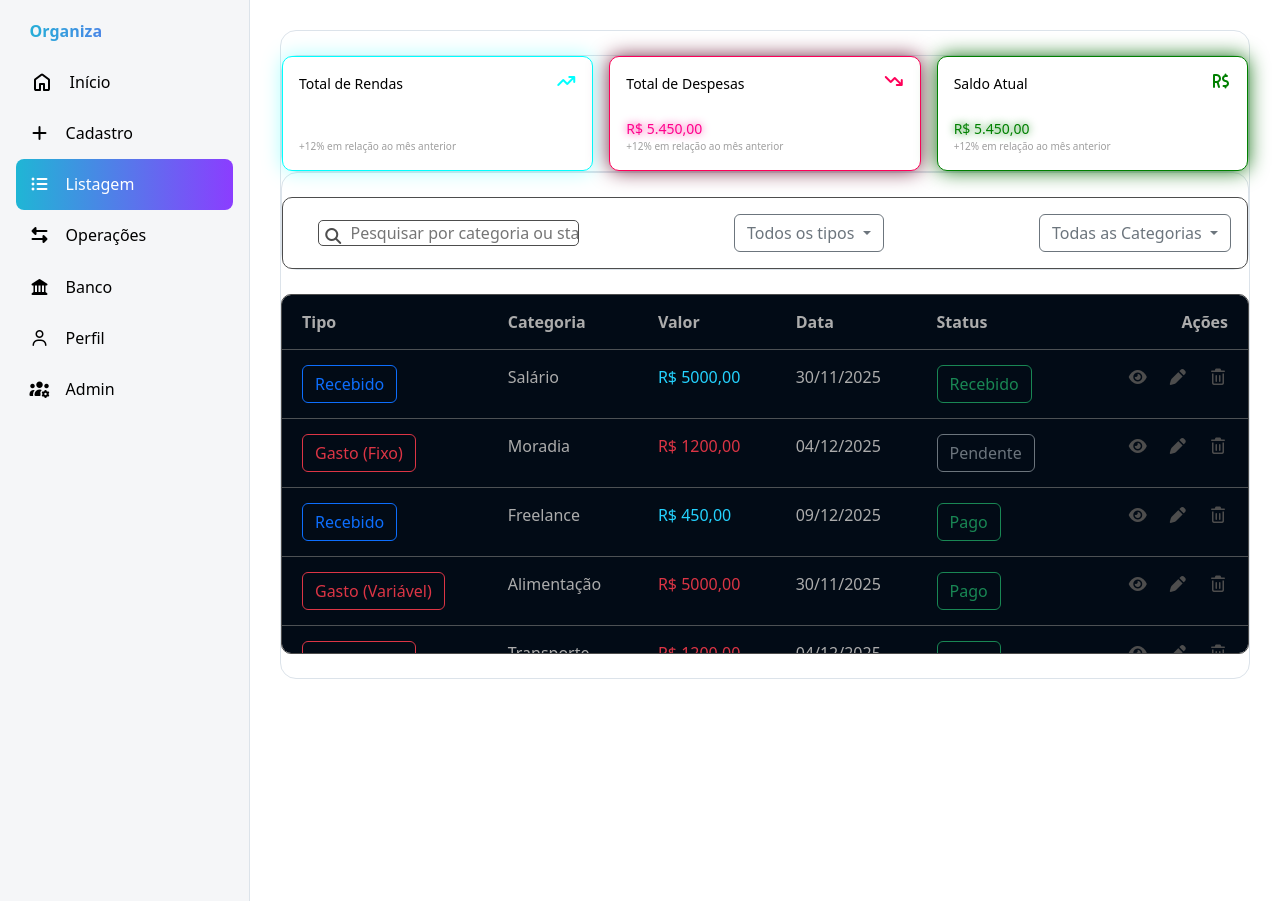
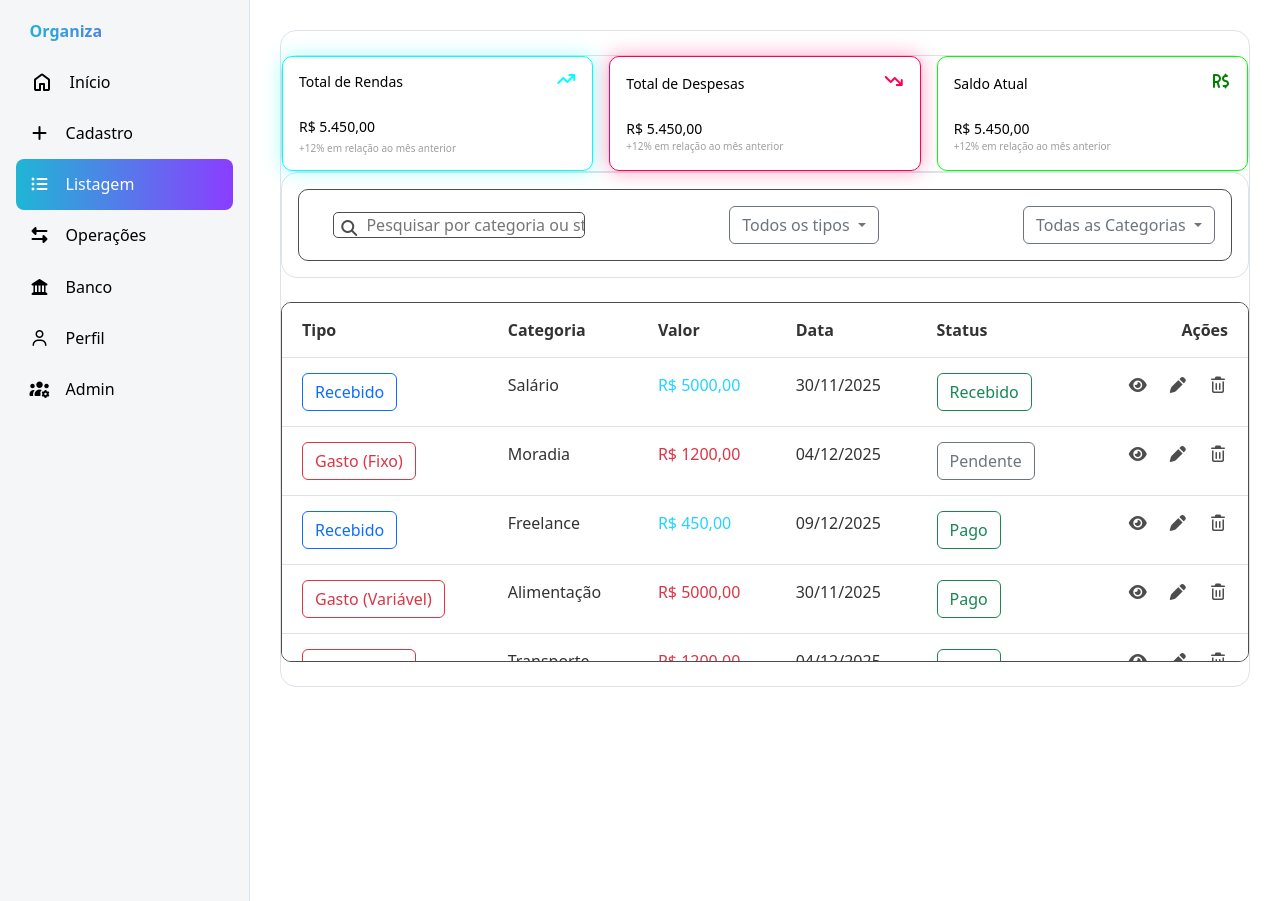
Before and after one commit to Gbriel393/Padr-o-novo-Organiza, a PHP site: page /listagem.html in a window 1280 px wide. Run offline with PHP 8.4, Linux system fonts and the light colour scheme; some libraries are stand-ins or nearby versions.

Commit message:
troca de cores da tela lista

```diff
--- a/CSS/list_registro.css
+++ b/CSS/list_registro.css
@@ -1,4 +1,7 @@
-
+* {
+    margin: 0;
+    padding: 0;
+}
 
 .novo_re {
     text-decoration: none;
@@ -54,13 +57,12 @@
     border-radius: 10px;
     height: 115px;
     padding: 10px;
-    color: white;
     border: 1px solid #0ff;
 }
 
 .botao_despesas {
     background-color: rgb(255, 255, 255);
-    box-shadow: 0 0 20px rgb(119, 42, 69);
+    box-shadow: 0 0 20px rgba(254, 0, 89, 0.381);
     border-radius: 10px;
     height: 115px;
     padding: 10px;
@@ -70,12 +72,11 @@
 
 .botao_saldo {
     background-color: rgb(255, 255, 255);
-    box-shadow: 0 0 20px rgb(20, 114, 20);
     border-radius: 10px;
     height: 115px;
     padding: 10px;
     color: white;
-    border: 1px solid green;
+    border: 1px solid rgb(0, 255, 0);
 }
 
 .barra_pesquisa {
@@ -106,18 +107,17 @@
 }
 
 .valor {
-    color: #0ff;
-    text-shadow: 0 0 8px;
+    color:black;
 }
 
 .valor_d {
-    color: rgb(255, 0, 140);
-    text-shadow: 0 0 8px;
+    color: black;
+
 }
 
 .valor_s {
-    color: green;
-    text-shadow: 0 0 8px;
+    color: black;
+
 }
 
 .porcentagem {
@@ -134,7 +134,7 @@
 .pesquisa {
     background-color: rgb(255, 255, 255);
     border: 1px solid rgb(77, 77, 77);
-    color: white;
+    color: rgb(0, 0, 0);
     border-radius: 5px;
     width: 100%;
     padding-left: 2rem;
@@ -187,17 +187,17 @@
 }
 
 .table {
-    background-color: rgb(2, 11, 22);
+    background-color: #f5f5f5;
 }
 
 th {
-    background-color: rgb(2, 11, 22) !important;
-    color: rgb(172, 172, 172) !important;
+    background-color: #ffffff !important;
+    color: #333 !important;
 }
 
 td {
-    background-color: rgb(2, 11, 22) !important;
-    color: rgb(172, 172, 172) !important;
+    background-color: #ffffff !important;
+    color: #333 !important;
 }
 
 
--- a/listagem.html
+++ b/listagem.html
@@ -86,7 +86,7 @@
                 <p class="mb-4"> Total de Rendas</p>
                 <i class="fa-solid fa-arrow-trend-up" style="color: #0ff;"></i>
               </div>
-              <p class="valor h4 mb-1">R$ 5.450,00</p>
+              <p class="valor mb-1">R$ 5.450,00</p>
               <p class="mb-0 porcentagem">+12% em relação ao mês anterior</p>
             </div>
 
@@ -111,8 +111,8 @@
         </div>
       </div>
 
-      <div class="container p-0">
-        <div class="barra_pesquisa d-flex justify-content-between mt-4 p-3">
+      <div class="container p-3">
+        <div class="barra_pesquisa d-flex justify-content-between p-3">
           <div class="lupa d-flex">
             <i class="fa-solid fa-magnifying-glass" id="lupa_icone" style="color: rgb(77, 77, 77);"></i>
             <input type="text" class="pesquisa" placeholder="Pesquisar por categoria ou status...">
@@ -147,7 +147,7 @@
 
       <div class="estrato my-4">
 
-        <table class="table table-dark table-hover">
+        <table class="table table-hover">
           <thead>
             <tr>
               <th scope="col">Tipo</th>
```
